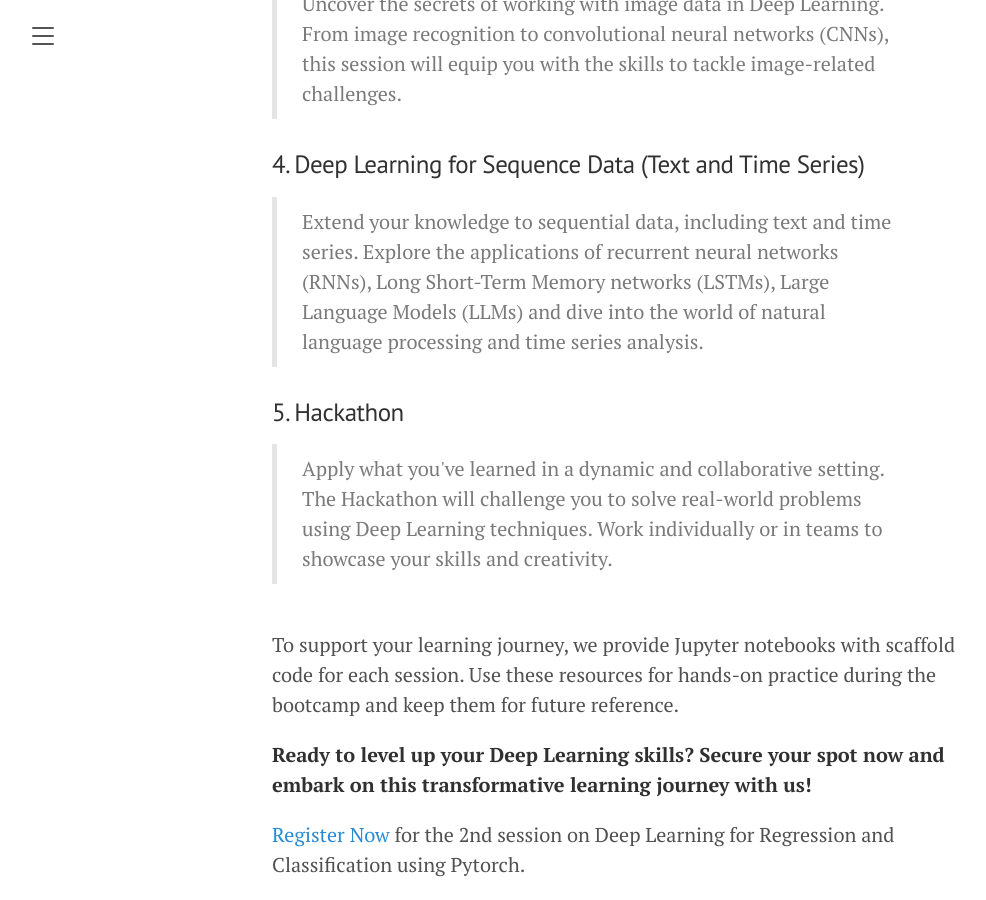
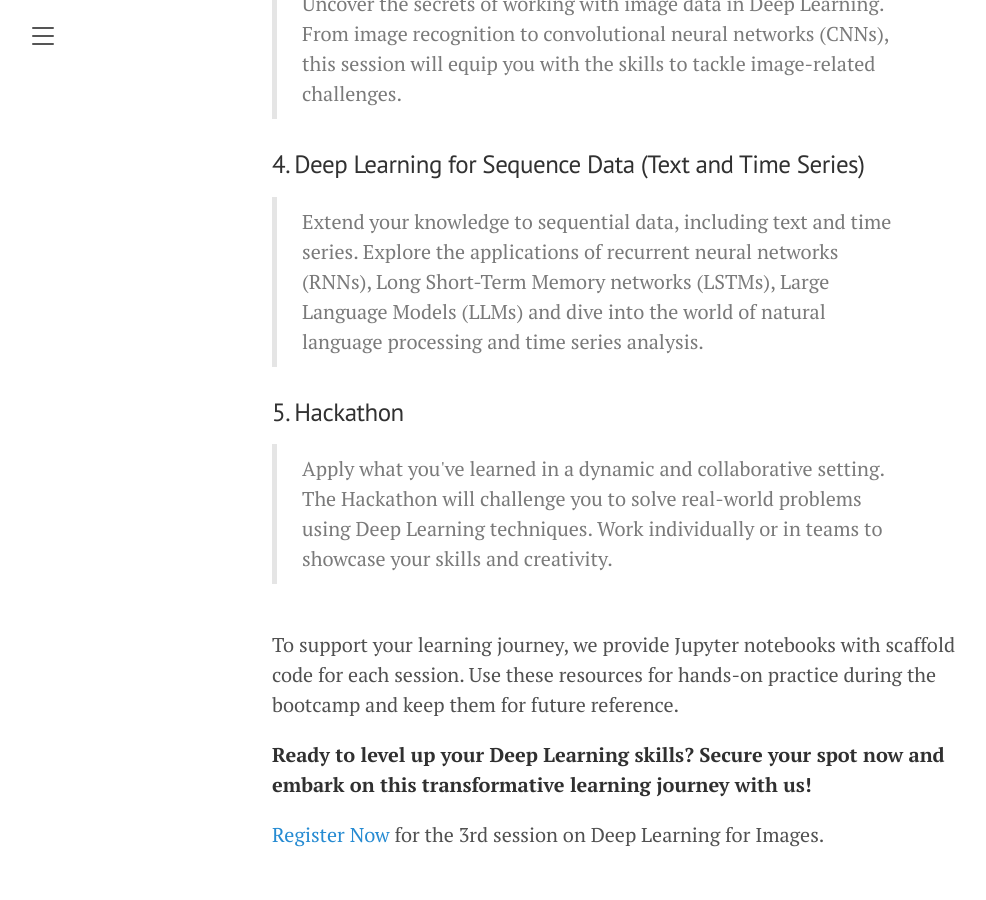
Before and after one commit to m-yuhas/deep-learning-2024, a Jekyll site: the page built from index.html, in a window 1280 px wide and 900 px high, scrolled down 1062 px. Shown: the whole window, without its empty margins (8-994 px from the left). Built offline with Jekyll 4.4.1, drawn with Linux system fonts in a browser that asks for light colours; the list of posts is cut into pages by our own code; after the commit the page ends 1932 px from its top, so only the background shows below that.

Commit message:
Update registration link

```diff
--- a/index.html
+++ b/index.html
@@ -31,7 +31,7 @@ title: Home
 
 <p><strong>Ready to level up your Deep Learning skills? Secure your spot now and embark on this transformative learning journey with us!</strong></p>
 
-<p><a href="https://wis.ntu.edu.sg/pls/webexe88/REGISTER_NTU.REGISTER?EVENT_ID=OA23100221501645">Register Now</a> for the 2nd session on Deep Learning for Regression and Classification using Pytorch.</p>
+<p><a href="https://wis.ntu.edu.sg/pls/webexe88/REGISTER_NTU.REGISTER?EVENT_ID=OA23100222043974">Register Now</a> for the 3rd session on Deep Learning for Images.</p>
 
 
 <!--<div class="posts">-->
```
